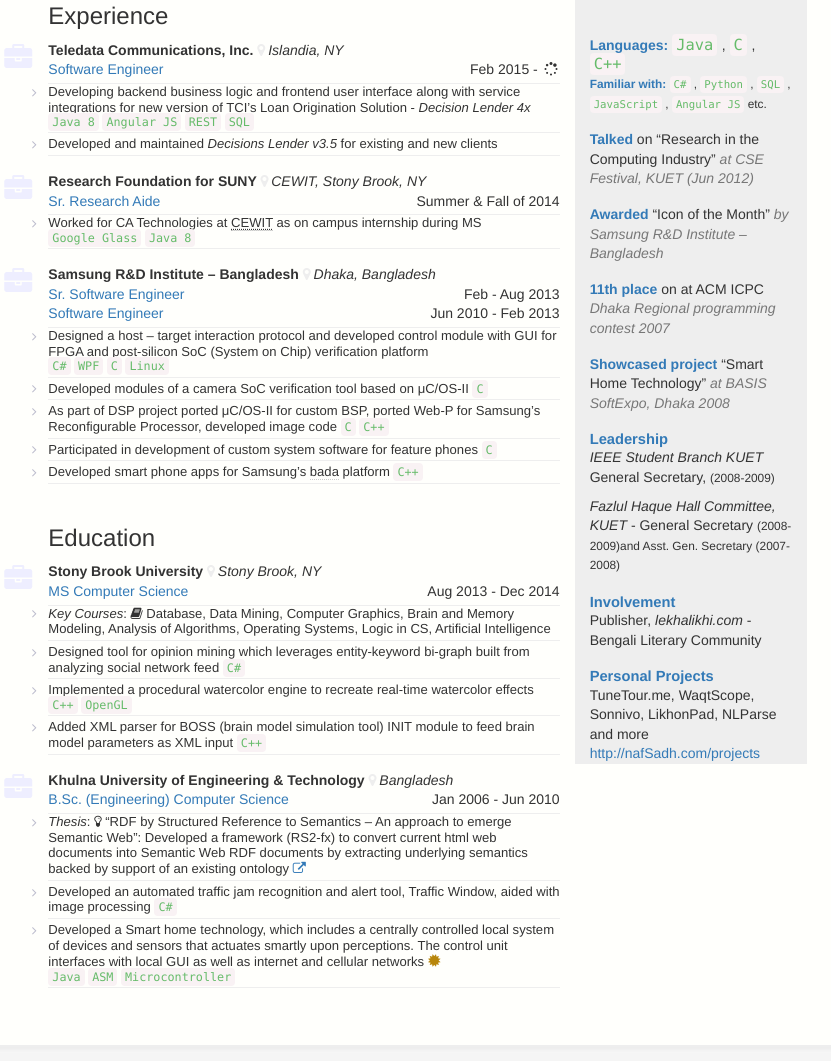
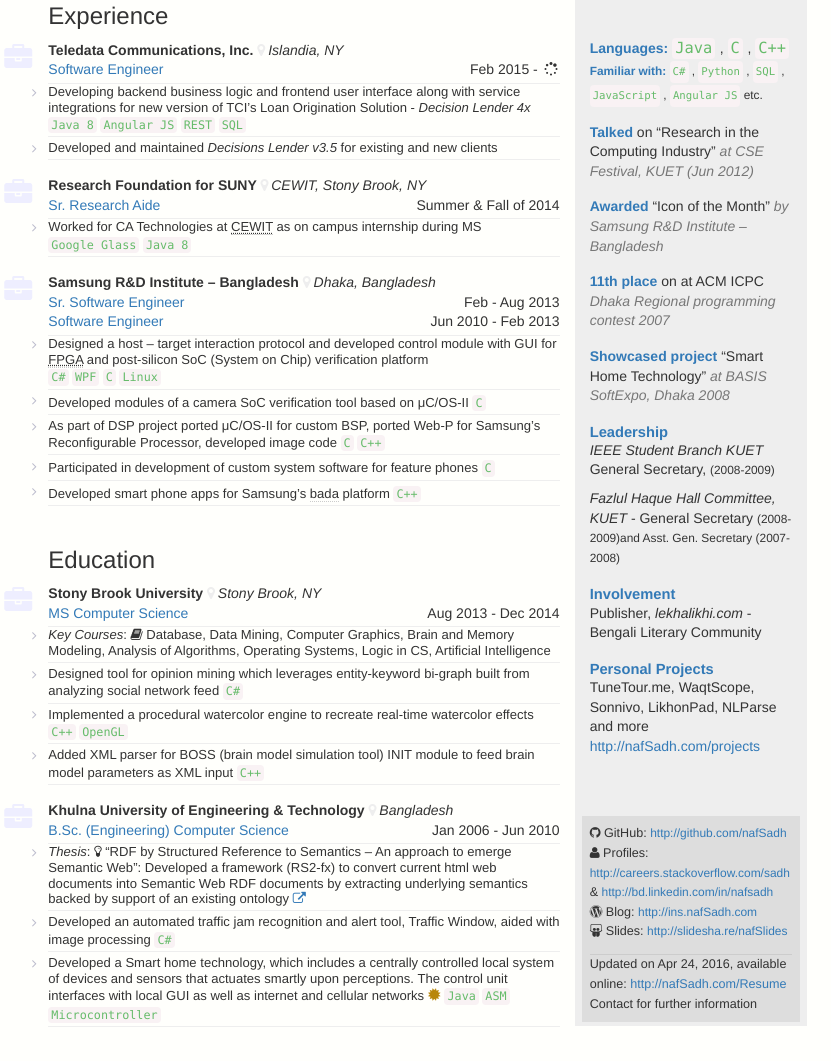
Before and after one commit to nafSadh/nafsadh.github.io, a plain HTML site: page resume/index.html in a window 1280 px wide. Shown: the part 189-1250 px from the top of the page, without its empty margins (220-1051 px from the left). Drawn offline with nearby package versions, Linux system fonts and the light colour scheme; some packages are replaced by stand-ins of ours.

Commit message:
almost there!

```diff
--- a/resume/index.html
+++ b/resume/index.html
@@ -5,10 +5,7 @@
 	<!-- Latest compiled and minified CSS -->
 	<link rel="stylesheet"
 				href="bootstrap/css/bootstrap.min.css">
-	<link rel="stylesheet" type="text/css" media="print" href="bootstrap/css/bootstrap.min.css">
 	<!-- Optional theme -->
-	<link rel="stylesheet"
-				href="bootstrap/css/bootstrap-theme.min.css">
 	<script src="https://ajax.googleapis.com/ajax/libs/jquery/1.12.0/jquery.min.js"></script>
 	<!-- Latest compiled and minified JavaScript -->
 	<script src="https://maxcdn.bootstrapcdn.com/bootstrap/3.3.6/js/bootstrap.min.js"
@@ -25,10 +22,15 @@
 	<link rel="stylesheet" href="bootstrap-print-alike.css">
 	<link rel="stylesheet" href="ns7r.css">
 	<script>
-		function enableBootstrapJsElements() {
+		function applyBootstrapJS() {
 			$('[data-toggle="tooltip"]').tooltip({html: true})
 			$('[data-toggle="popover"]')
 						.popover({html: true, trigger: "hover click focus", placement: 'top'})
+
+			$('.pull-down').each(function () {
+				var $this = $(this);
+				$this.css('margin-top', $this.parent().height() - $this.height())
+			});
 		}
 		var ns7rApp = angular.module('ns7rApp', ['ngSanitize', 'ui.bootstrap']);
 		ns7rApp.directive("ngBindHtmlCompile", function ($compile, $sce) {
@@ -40,7 +42,7 @@
 						element.empty();
 						element.append(el);
 						$compile(element.contents())(scope);
-						enableBootstrapJsElements()
+						applyBootstrapJS()
 					})
 				}
 			};
@@ -63,7 +65,7 @@
 			$http.get('nafSadh-resume.json')
 						.then(function (r) {
 							$scope._ = r.data
-							enableBootstrapJsElements()
+							applyBootstrapJS()
 						})
 			$scope.mlt = function mlt(text) {
 				if (angular.isArray(text)) {
@@ -118,7 +120,7 @@
 											<span class="job-period" ng-if="role.time.since!=undefined">
 												{{ role.time.since }}
 												- <i ng-if="role.time.current" class="fa fa-spinner fa-pulse fa-fw"
-														 uib-tooltip="current"></i>
+														 uib-tooltip="current" print-alt="now"></i>
 												{{ role.time.until}}
 											</span>
 											<span class="job-period" ng-if="role.time.period!=undefined">
@@ -319,6 +321,19 @@
 					</div>
 				</div>
 			</div>
+			<footer>
+				<div ng-repeat="link in _.links" class="link">
+					<i ng-if="link.fa!=undefined" class="fa {{ link.fa }}"></i>
+					<span>{{ link.for }}</span>:
+					<span class="url" ng-repeat="url in link.url"><a href="{{ url }}">{{ url }}</a></span>
+				</div>
+				<div class="stamp">
+					Updated on {{ _.dateUpdated }}, available online:
+					<a href="{{ _.hosted }}">{{ _.hosted }}</a>
+					<br/>
+					Contact for further information
+				</div>
+			</footer>
 		</div>
 	</div>
 	<div class="right-border col-md-1"></div>
@@ -328,7 +343,7 @@
 </div>
 <script>
 	$(function () {
-		enableBootstrapJsElements()
+		applyBootstrapJS()
 	})
 </script>
 </body>
--- a/resume/nafSadh-resume.json
+++ b/resume/nafSadh-resume.json
@@ -60,7 +60,7 @@
 			"info": [
 				{
 					"type": "responsibility",
-					"description": "Designed a host – target interaction protocol and developed control module with GUI for FPGA and post-silicon SoC (System on Chip) verification platform<br/>",
+					"description": "Designed a host – target interaction protocol and developed control module with GUI for <abbr data-toggle='tooltip' title='Field-programmable gate array'>FPGA</abbr> and post-silicon SoC (System on Chip) verification platform<br/>",
 					"tech": ["C#", "WPF", "C", "Linux"]
 				}, {
 					"type": "responsibility",
@@ -148,12 +148,37 @@
 				},
 				{
 					"type": "project",
-					"description": ["Developed a Smart home technology, which includes a centrally controlled local system of devices and sensors that actuates smartly upon perceptions. The control unit interfaces with local GUI as well as internet and cellular networks ",
+					"description": [
+						"Developed a Smart home technology, which includes a centrally controlled local system of devices and sensors that actuates smartly upon perceptions. The control unit interfaces with local GUI as well as internet and cellular networks ",
 						"<a data-toggle='tooltip' title='Showcased on BASIS SoftExpo 2008'><span class='glyphicon glyphicon glyphicon-certificate' style='color: darkgoldenrod;' title=''></span></a>"
 					],
 					"tech": ["Java", "ASM", "Microcontroller"]
 				}
 			]
 		}
-	]
+	],
+	"links": [
+		{
+			"for": "GitHub",
+			"fa": "fa-github",
+			"url": ["http://github.com/nafSadh"]
+		},
+		{
+			"for": "Profiles",
+			"fa": "fa-user",
+			"url": ["http://careers.stackoverflow.com/sadh", "http://bd.linkedin.com/in/nafsadh"]
+		},
+		{
+			"for": "Blog",
+			"fa": "fa-wordpress",
+			"url": ["http://ins.nafSadh.com"]
+		},
+		{
+			"for": "Slides",
+			"fa": "fa-slideshare",
+			"url": ["http://slidesha.re/nafSlides"]
+		}
+	],
+	"dateUpdated":"Apr 24, 2016",
+	"hosted":"http://nafSadh.com/Resume"
 }
--- a/resume/ns7r.css
+++ b/resume/ns7r.css
@@ -3,10 +3,22 @@
 }
 
 @media screen {
+
+    .ns7r code {
+        margin-top: 2px;
+        display: inline-flex;
+    }
+
+    .ns7r span[uib-tooltip],
+    .ns7r abbr[title] {
+        border-bottom: 1px dotted #ccc;
+    }
+}
+
+@media screen and (min-width: 1000px) {
     body {
         background: whitesmoke;
     }
-
     .ns7r.container {
         background: #fffffc;
         width: 930px;
@@ -33,36 +45,52 @@
         display: inline !important;
         content: " (" attr(href) ")";
     }
+
+    .ns7r span[uib-tooltip],
+    .ns7r abbr[title] {
+        border-bottom: none;
+    }
+
+    .fa[print-alt] {
+        animation: none;
+        font: inherit!important;
+    }
+    .fa[print-alt]:before{
+        display: none !important;
+    }
+    .fa[print-alt]:after{
+        display: inline-flex;
+        content: attr(print-alt);
+    }
 }
 
 @media all {
     .ns7r code {
-        color: #66BB6A;
+        color: #66BB6A !important;
         margin-right: .3em;
+        padding: 1px 3px;
     }
-    .ns7r code:last-child{
+
+    .ns7r code:last-child {
         margin-right: 0;
     }
 }
 
-.comma-sep-list::after{
+
+.comma-sep-list::after {
     content: ', ';
 }
-.comma-sep-list:last-child::after{
+
+.comma-sep-list:last-child::after {
     content: '';
 }
 
-.ns7r .popover-title{
+.ns7r .popover-title {
     font-weight: 700;
 }
 
 .ns7r {
     line-height: 1.4em;
-}
-
-.ns7r span[uib-tooltip],
-.ns7r abbr[title] {
-    border-bottom: 1px dotted #ccc;
 }
 
 .ns7r .panel,
@@ -207,3 +235,27 @@
 .popover {
     width: 600px;
 }
+
+.ns7r .link a{
+    font-size: 95%;
+}
+
+.ns7r .link .url::after {
+    content:' & '
+}
+
+.ns7r .link .url:last-child::after {
+    content: none;
+}
+
+.ns7r footer{
+    margin: 60px -8px 4px -8px;
+    font-size: 90%;
+    background-color: #ddd;
+    border: 8px solid #ddd;
+}
+
+.ns7r .stamp{
+    margin-top: 1em;
+    border-top: 1px solid #ccc;
+}
```
